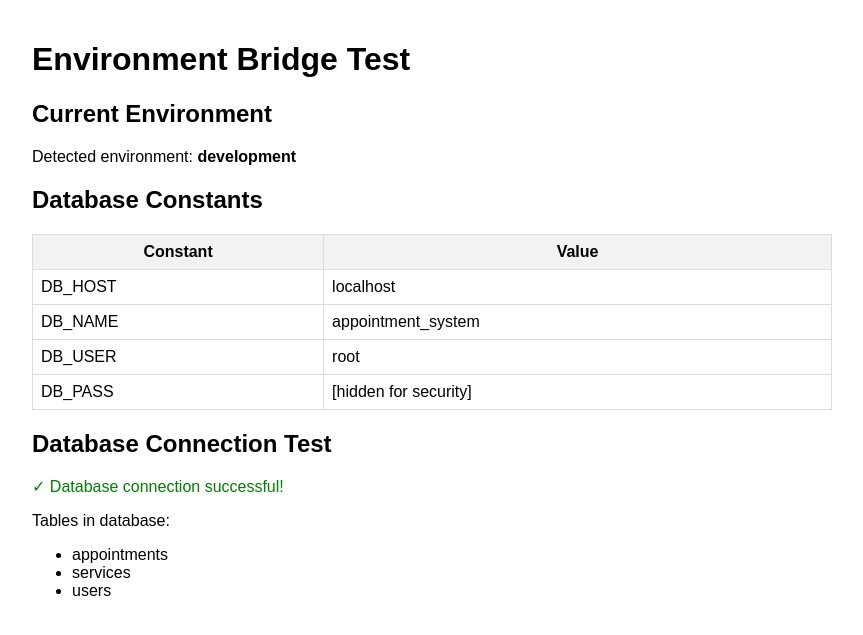
After one commit to it-sd-capstone/capstone-project-runtime_terrors, a PHP site: page /appointment-system/env_bridge_test.php in a window 1280 px wide. The commit adds this page. Shown: the top 635 px of the page, without its empty margins (208-1071 px from the left). Run offline with PHP 8.4, Linux system fonts and the light colour scheme.

Commit message:
Set-up server, Added environment configuration system with environment detection for local and server

```diff
--- /dev/null
+++ b/config/config.php
@@ -0,0 +1,13 @@
+<?php
+// Base configuration (common to all environments)
+return [
+    'app_name' => 'Appointment System',
+    'debug' => false,
+    'timezone' => 'America/Chicago',
+
+    // Include empty database settings (will be overridden by environment-specific)
+    'db_host' => '',
+    'db_user' => '',
+    'db_pass' => '',
+    'db_name' => ''
+];
--- /dev/null
+++ b/config/connection_bridge.php
@@ -0,0 +1,15 @@
+<?php
+// Include the Environment class
+require_once __DIR__ . '/environment.php';
+
+// Get database settings from environment configuration
+$env_db_host = Environment::get('db_host', 'localhost');
+$env_db_user = Environment::get('db_user', 'root');
+$env_db_pass = Environment::get('db_pass', '');
+$env_db_name = Environment::get('db_name', 'appointment_system');
+
+// Define constants if they aren't already defined
+if (!defined('DB_HOST')) define('DB_HOST', $env_db_host);
+if (!defined('DB_USER')) define('DB_USER', $env_db_user);
+if (!defined('DB_PASS')) define('DB_PASS', $env_db_pass);
+if (!defined('DB_NAME')) define('DB_NAME', $env_db_name);
--- a/config/database.php
+++ b/config/database.php
@@ -1,6 +1,21 @@
 <?php
+// Include the Environment bridge
+require_once __DIR__ . '/connection_bridge.php';
+
+// The constants DB_HOST, DB_USER, DB_PASS, and DB_NAME
+// are now automatically set based on the environment
+
+// Old code commented out for reference
+/*
 // Database configuration
 define('DB_HOST', 'localhost');
-define('DB_USER', 'root');
-define('DB_PASS', '');
-define('DB_NAME', 'appointment_system');
+define('DB_USER', 'kholley');  // Your cPanel username
+define('DB_PASS', 'Capstone101');  // Your actual database password
+define('DB_NAME', 'kholley_appointment_system');  // Add prefix to avoid conflicts
+
+// Database configuration
+//define('DB_USER', 'root');
+//define('DB_PASS', '');
+//define('DB_NAME', 'appointment_system');
+*/
+?>
--- /dev/null
+++ b/config/environment.php
@@ -0,0 +1,48 @@
+<?php
+class Environment {
+    private static $env = null;
+    private static $config = [];
+
+    public static function detect() {
+        // Already detected
+        if (self::$env !== null) return self::$env;
+
+        $hostname = $_SERVER['HTTP_HOST'] ?? $_SERVER['SERVER_NAME'] ?? '';
+
+        // Detect environment based on hostname
+        if (strpos($hostname, 'localhost') !== false ||
+            strpos($hostname, '127.0.0.1') !== false) {
+            self::$env = 'development';
+        } elseif (strpos($hostname, 'capstone.mommabearsweetz.com') !== false) {
+            self::$env = 'production';
+        } else {
+            // Default to development for safety
+            self::$env = 'development';
+        }
+
+        // Load environment-specific configuration
+        self::loadConfig();
+
+        return self::$env;
+    }
+
+    public static function get($key, $default = null) {
+        self::detect(); // Ensure environment is detected
+        return self::$config[$key] ?? $default;
+    }
+
+    private static function loadConfig() {
+        // Base configuration (common to all environments)
+        $baseConfig = require __DIR__ . '/config.php';
+
+        // Environment-specific configuration
+        $envConfig = [];
+        $envConfigFile = __DIR__ . '/environments/' . self::$env . '.php';
+        if (file_exists($envConfigFile)) {
+            $envConfig = require $envConfigFile;
+        }
+
+        // Merge configurations (environment-specific overrides base)
+        self::$config = array_merge($baseConfig, $envConfig);
+    }
+}
--- /dev/null
+++ b/config/environments/development.php
@@ -0,0 +1,10 @@
+<?php
+// Development-specific configuration
+return [
+    'db_host' => 'localhost',
+    'db_name' => 'appointment_system',
+    'db_user' => 'root',
+    'db_pass' => '',
+    'base_url' => 'http://localhost/appointment-system/',
+    'debug' => true
+];
--- /dev/null
+++ b/public_html/env_bridge_test.php
@@ -0,0 +1,77 @@
+<?php
+// Include the database configuration
+require_once __DIR__ . '/../config/database.php';
+?>
+
+<!DOCTYPE html>
+<html>
+<head>
+    <title>Environment Bridge Test</title>
+    <style>
+        body { font-family: Arial, sans-serif; max-width: 800px; margin: 0 auto; padding: 20px; }
+        .success { color: green; }
+        .error { color: red; }
+        table { border-collapse: collapse; width: 100%; }
+        th, td { border: 1px solid #ddd; padding: 8px; }
+        th { background-color: #f2f2f2; }
+    </style>
+</head>
+<body>
+    <h1>Environment Bridge Test</h1>
+
+    <h2>Current Environment</h2>
+    <p>Detected environment: <strong><?php echo Environment::detect(); ?></strong></p>
+
+    <h2>Database Constants</h2>
+    <table>
+        <tr>
+            <th>Constant</th>
+            <th>Value</th>
+        </tr>
+        <tr>
+            <td>DB_HOST</td>
+            <td><?php echo DB_HOST; ?></td>
+        </tr>
+        <tr>
+            <td>DB_NAME</td>
+            <td><?php echo DB_NAME; ?></td>
+        </tr>
+        <tr>
+            <td>DB_USER</td>
+            <td><?php echo DB_USER; ?></td>
+        </tr>
+        <tr>
+            <td>DB_PASS</td>
+            <td>[hidden for security]</td>
+        </tr>
+    </table>
+
+    <h2>Database Connection Test</h2>
+    <?php
+    try {
+        $conn = new PDO("mysql:host=".DB_HOST.";dbname=".DB_NAME, DB_USER, DB_PASS);
+        $conn->setAttribute(PDO::ATTR_ERRMODE, PDO::ERRMODE_EXCEPTION);
+
+        echo '<p class="success">✓ Database connection successful!</p>';
+
+        // Check if we can see tables
+        $stmt = $conn->query("SHOW TABLES");
+        $tables = $stmt->fetchAll(PDO::FETCH_COLUMN);
+
+        echo '<p>Tables in database:</p>';
+        echo '<ul>';
+        if (count($tables) > 0) {
+            foreach ($tables as $table) {
+                echo "<li>$table</li>";
+            }
+        } else {
+            echo "<li>No tables found</li>";
+        }
+        echo '</ul>';
+
+    } catch (PDOException $e) {
+        echo '<p class="error">✗ Database connection failed: ' . $e->getMessage() . '</p>';
+    }
+    ?>
+</body>
+</html>
--- /dev/null
+++ b/public_html/test.php
@@ -0,0 +1,4 @@
+<?php
+// This is a proxy to access test_env.php which is outside public_html
+require_once '../test_env.php';
+?>
```
Also changed, not shown: config/environments/production.example.php (added, +11 -0 lines), public_html/index.php (+15 -2 lines), sql/database_setup.sql (added, +161 -0 lines), public_html/.htaccess (added), 1 other file.
